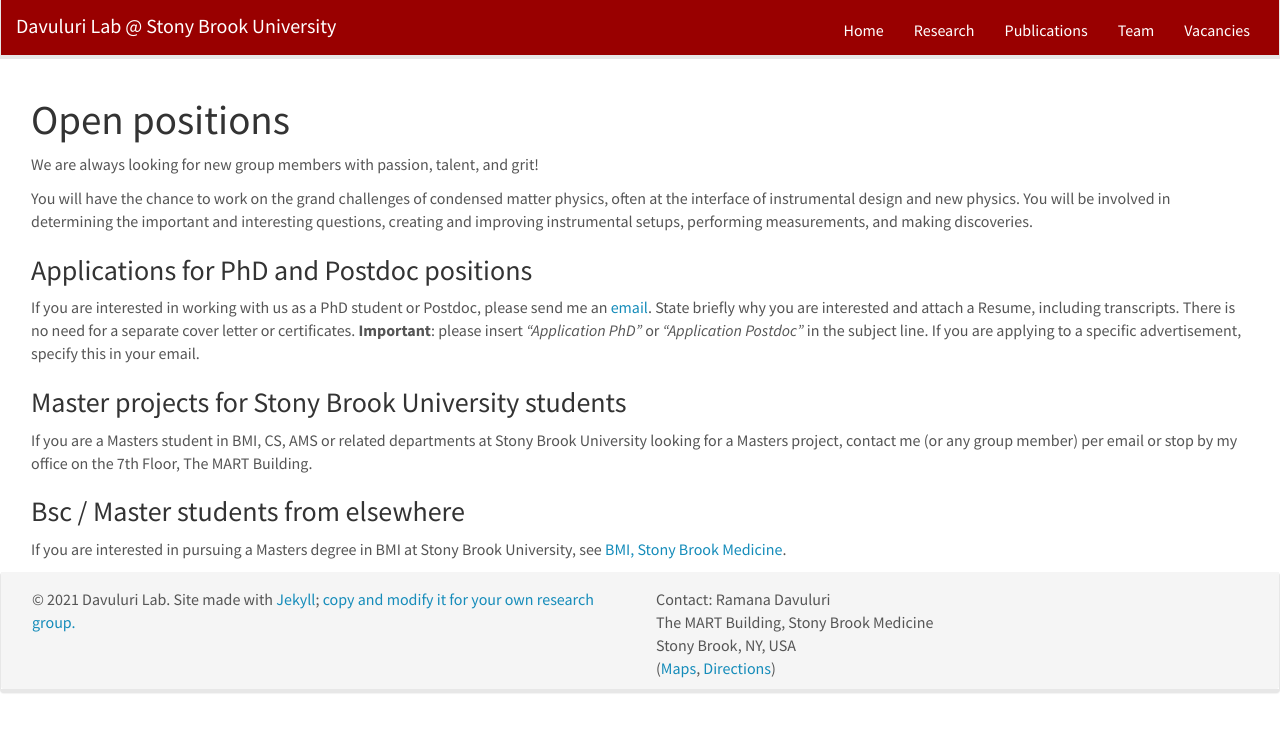
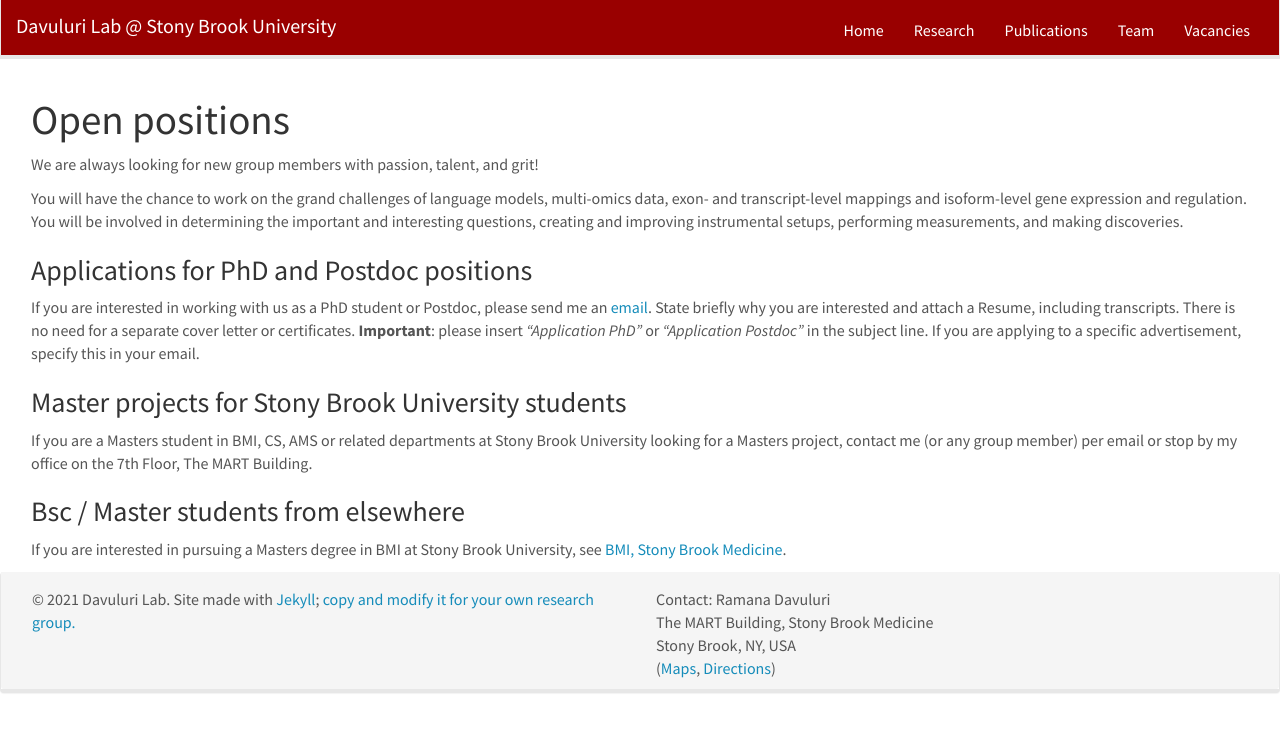
Before and after one commit to DavuluriLab/DavuluriLab.github.io, a Jekyll site: the page built from _pages/openings.md, in a window 1280 px wide. Shown: the top 732 px of the page. Built offline with Jekyll 4.4.1, drawn with Linux system fonts in a browser that asks for light colours; nearby versions of some CDN libraries.

Commit message:
Update openings.md

```diff
--- a/_pages/openings.md
+++ b/_pages/openings.md
@@ -14,7 +14,7 @@ permalink: /vacancies
 
 We are always looking for new group members with passion, talent, and grit!
 
-You will have the chance to work on the grand challenges of condensed matter physics, often at the interface of instrumental design and new physics. You will be involved in determining the important and interesting questions, creating and improving instrumental setups, performing measurements, and making discoveries.
+You will have the chance to work on the grand challenges of language models, multi-omics data, exon- and transcript-level mappings and isoform-level gene expression and regulation. You will be involved in determining the important and interesting questions, creating and improving instrumental setups, performing measurements, and making discoveries.
 
 
 ### Applications for PhD and Postdoc positions
```
